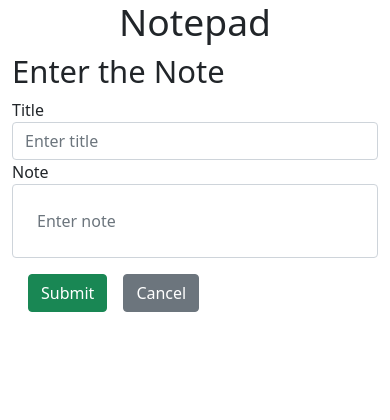
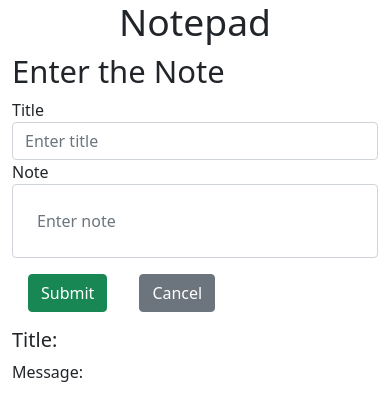
Before and after one commit to Komenpurity/Notepad, an Angular app: page / in a window 390 px wide. Shown: the top 420 px of the page. Built offline with nearby package versions, Linux system fonts and the light colour scheme.

Commit message:
added ngModel

```diff
--- a/src/app/app.module.ts
+++ b/src/app/app.module.ts
@@ -4,6 +4,7 @@ import { BrowserModule } from '@angular/platform-browser';
 import { AppComponent } from './app.component';
 import { NoteFormComponent } from './note-form/note-form.component';
 import { MainNoteComponent } from './main-note/main-note.component';
+import { FormsModule } from '@angular/forms';
 
 @NgModule({
   declarations: [
@@ -12,7 +13,8 @@ import { MainNoteComponent } from './main-note/main-note.component';
     MainNoteComponent
   ],
   imports: [
-    BrowserModule
+    BrowserModule,
+    FormsModule
   ],
   providers: [],
   bootstrap: [AppComponent]
--- a/src/app/note-form/note-form.component.html
+++ b/src/app/note-form/note-form.component.html
@@ -3,19 +3,27 @@
         <h3 class="display-3 text-center"> {{pageTitle}} </h3>
 
       <div class="col-md-5">
-        <form>
+        <form  #quoteForm='ngForm' (ngSubmit)="formSubmit()">
             <h5 class="display-5"> {{formTitle}} </h5>
             <div class="form-group">
               <label for="title">Title</label>
-              <input type="title" class="form-control" id="title" aria-describedby="titleHelp" placeholder="Enter title">
+              <input type="title" class="form-control" id="title" aria-describedby="titleHelp"
+               placeholder="Enter title" [(ngModel)] = "noteTitle" name="first">
             </div>
             <div class="form-group">
               <label for="note">Note</label>
-              <input type="note" class="form-control p-4" id="note" placeholder="Enter note">
+              <input type="note" class="form-control p-4" id="note" placeholder="Enter note"
+              [(ngModel)] = "noteMessage" name="second">
             </div>
             <button type="button" class="btn btn-success btm-sm m-3"> Submit </button>
-            <button type="button" class="btn btn-secondary"> Cancel </button>
+            <button type="button" class="btn btn-secondary m-3" > Cancel </button>
+
         </form>
+     </div>
+
+     <div class="col-md-7">
+       <h5>Title: {{noteTitle}}</h5>
+       <p> Message: {{noteMessage}}</p>
      </div>
 
     </div>
--- a/src/app/note-form/note-form.component.ts
+++ b/src/app/note-form/note-form.component.ts
@@ -1,4 +1,5 @@
 import { Component, OnInit } from '@angular/core';
+import { Note } from '../note';
 
 @Component({
   selector: 'app-note-form',
@@ -6,9 +7,23 @@ import { Component, OnInit } from '@angular/core';
   styleUrls: ['./note-form.component.css']
 })
 export class NoteFormComponent implements OnInit {
+
   pageTitle: string = "Notepad";
-  formTitle: string = "Enter the Note"
-  constructor() { }
+  formTitle: string = "Enter the Note";
+  noteTitle!: string;
+  noteMessage!: string;
+  newNote!: any;
+
+  notes: Note[] = [
+    new Note("School Assignment", "Finish up the data structures assignment")
+
+  ];
+
+  formSubmit(){
+    this.newNote = new Note(this.noteTitle,this.noteMessage);
+    this.notes.push(this.newNote);
+  }
+
 
   ngOnInit(): void {
   }
```
